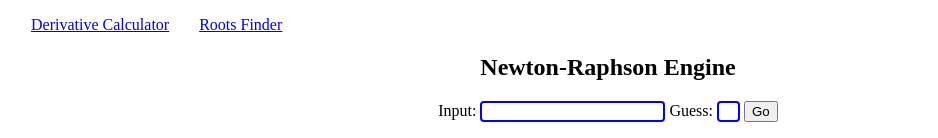
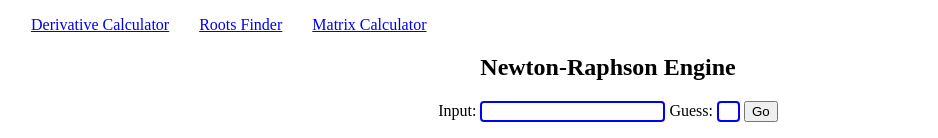
Before and after one commit to ewang729/ewang729.github.io, a plain HTML site: page roots.html in a window 1280 px wide. Shown: the top 138 px of the page, without its empty margins (32-970 px from the left). Drawn offline with Linux system fonts and the light colour scheme.

Commit message:
Update roots.html

```diff
--- a/roots.html
+++ b/roots.html
@@ -12,6 +12,7 @@
 	<ul class = "navbar">
 	  <li class = "navItem"><a href = "index.html">Derivative Calculator</a></li>
 	  <li class = "navItem"><a href="roots.html">Roots Finder</a></li>
+	  <li class = "navItem"><a href="matrix.html">Matrix Calculator</a></li>
 	</ul><br>
     <h2>Newton-Raphson Engine</h2>
     <form id = input_area onsubmit="return false" method = "post">
```
